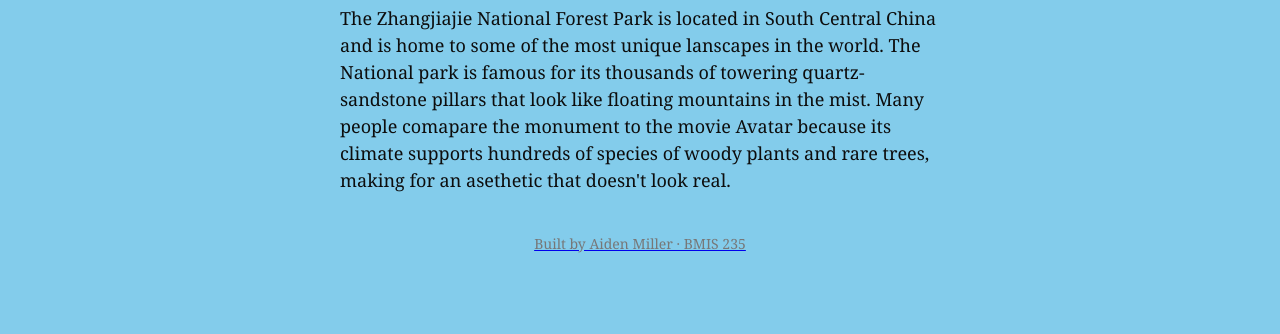
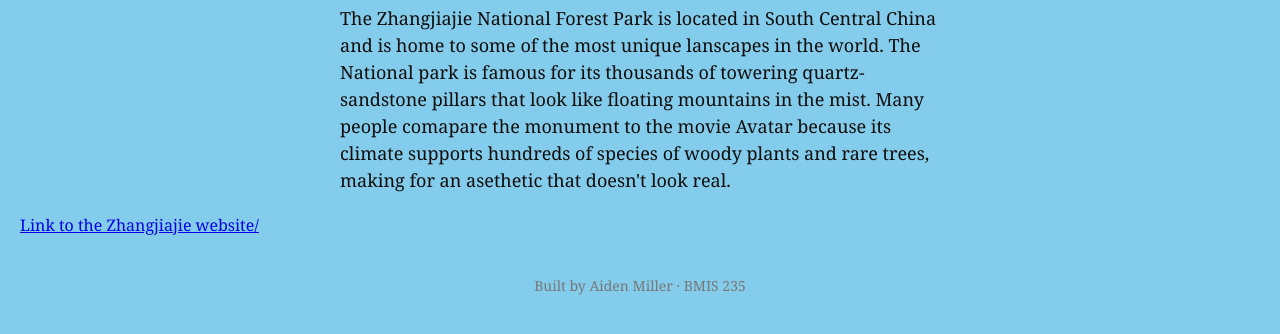
Before and after one commit to AidenMiller15/bmis235-html-3, a plain HTML site: page page3.html in a window 1280 px wide. Shown: the part 228-562 px from the top of the page. Drawn offline with Linux system fonts and the light colour scheme.

Commit message:
Fix link and typos in page3.html content

```diff
--- a/page3.html
+++ b/page3.html
@@ -29,7 +29,7 @@
 <h1>Zhangjiajie National Forest Park</h1>
 <p></p>
 <p>The Zhangjiajie National Forest Park is located in South Central China and is home to some of the most unique lanscapes in the world. The National park is famous for its thousands of towering quartz-sandstone pillars that look like floating mountains in the mist. Many people comapare the monument to the movie Avatar because its climate supports hundreds of species of woody plants and rare trees, making for an asethetic that doesn't look real.</p>
-<a href="https://national-parks.org/china/zhangjiajie"/</a>
+<a href="https://national-parks.org/china/zhangjiajie">Link to the Zhangjiajie website/</a>
 <!-- Footer: fill in your name -->
 <footer>Built by Aiden Miller &middot; BMIS 235</footer>
 
```
